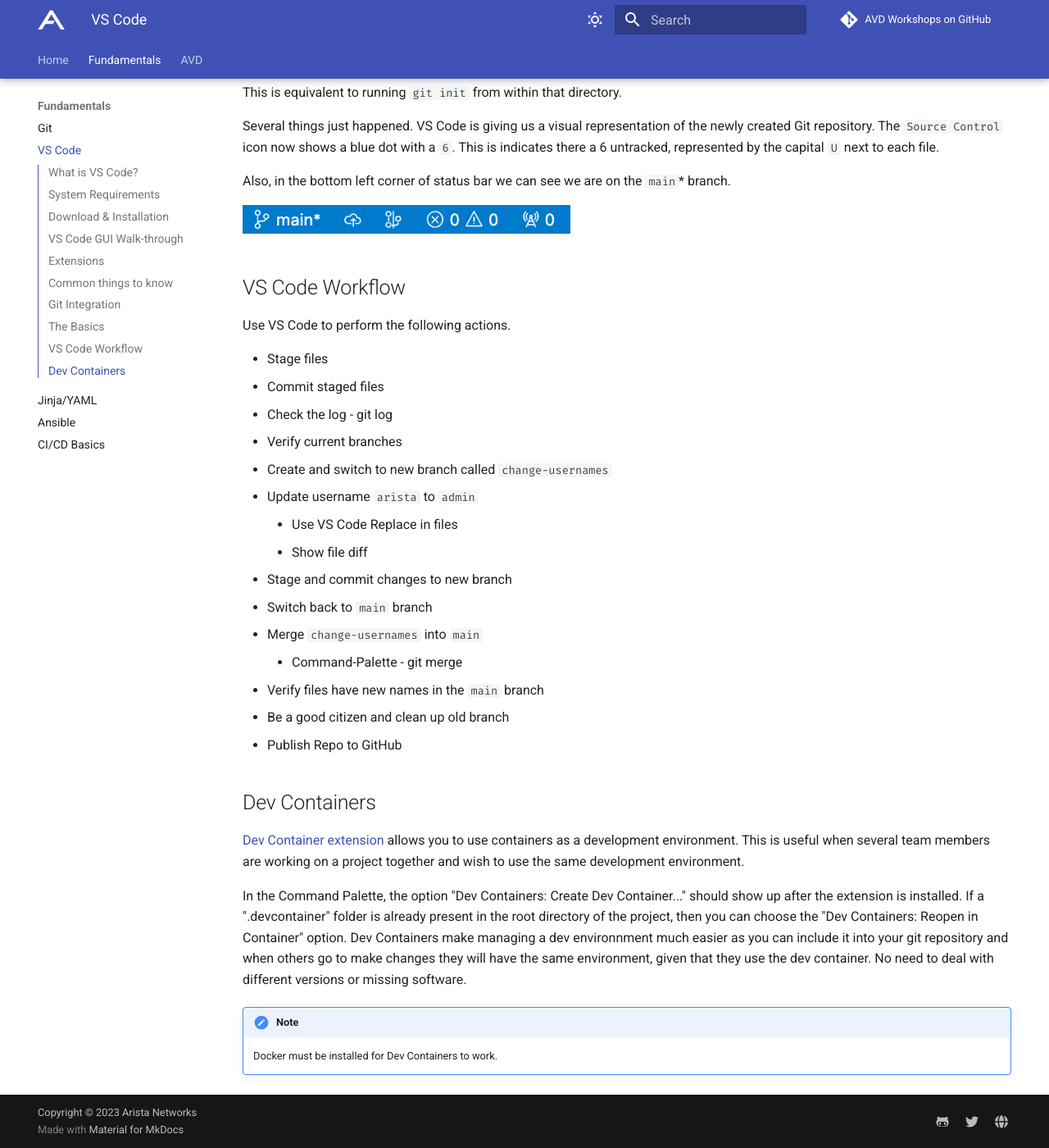
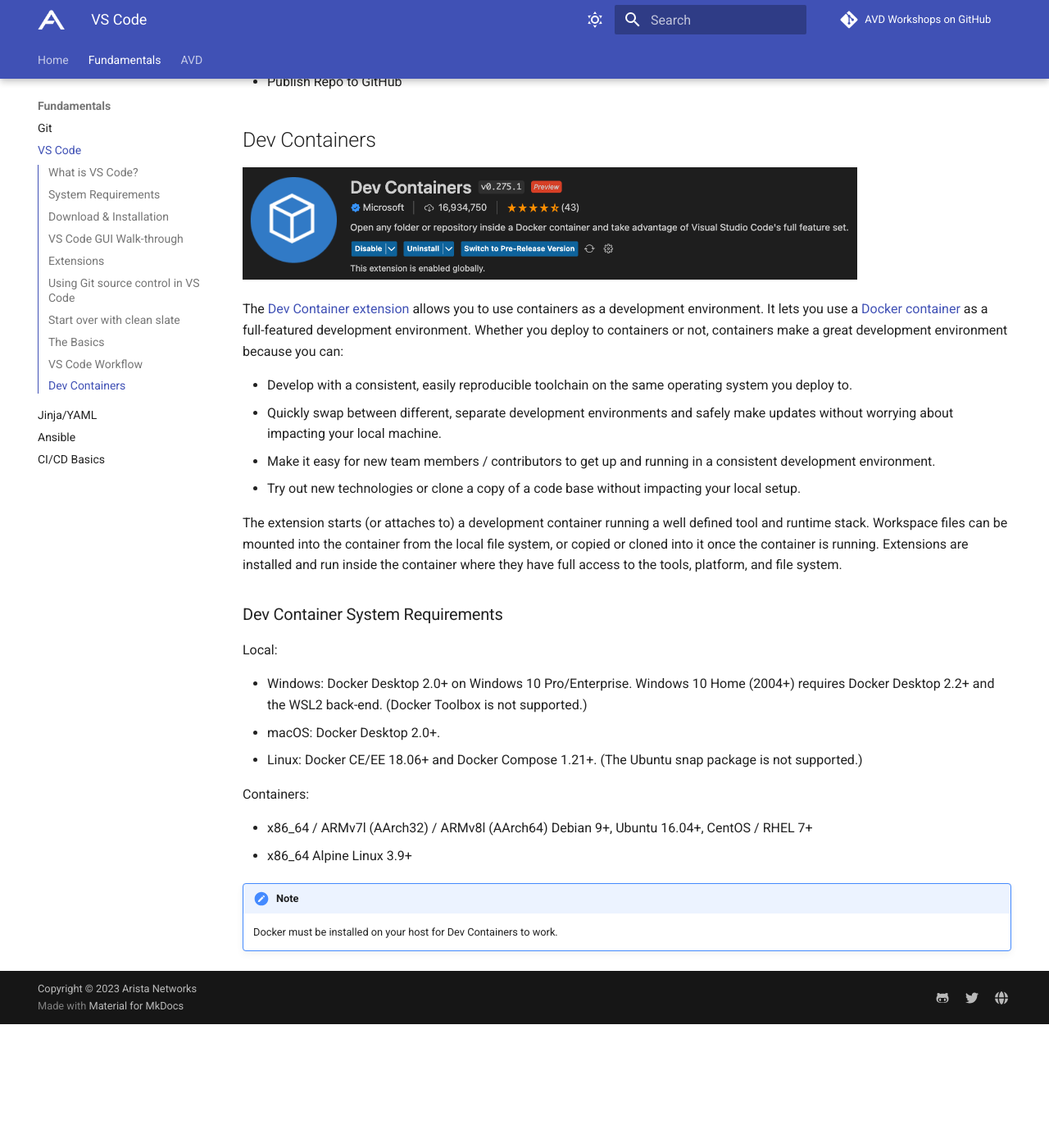
Before and after one commit to aristanetworks/avd-workshops, an MkDocs documentation site: the page built from workshops/vscode.md, in a window 1280 px wide and 1400 px high, scrolled down 4708 px. Shown: the whole window at 82% size. Built offline with MkDocs 1.6.1 and Material for MkDocs 9.7.7, drawn with Linux system fonts in a browser that asks for light colours; comment, search, counter and statistics services are not loaded; after the commit the page ends 5957 px from its top, so only the background shows below that; some of the changed text lies outside the part shown.

Commit message:
updated several sections of vscode

````diff
--- a/workshops/vscode.md
+++ b/workshops/vscode.md
@@ -63,37 +63,13 @@
 - Remote - SSH (Microsoft)
 - Dev Containers (Microsoft)
 
-## Common things to know
+## Using Git source control in VS Code
 
-### Open/Close Folders
+Visual Studio Code has integrated source control management (SCM) and includes Git support out-of-the-box. In the previous section we ran all Git commands from the command-line. Now we will use VS Code to perform the same operations.
 
-To open a file or folder go to ```File > Open``` or use ```Cmd/Ctrl + o```. Once you have a folder open you can simply just click on file you wish to open from the Explorer in the Activity Bar. Note if you only single click the file when you go to open another file it will replace it in the editor, to keep a file open double click it. The difference can be noticed by looking at the editor tab title. The tab in italics will be replaced. As seen in the image below.
+## Start over with clean slate
 
-![VS Code Logo](assets/images/vscode_Editor_Open_Italics.png){: style="width:260px"}
-
-To close a file you can click on the ```x``` of the editor tab, if you see a circle, changes to that file are unsaved.
-
-To close the folder go to ```File > Close Folder``` or ```Cmd/Ctrl + k``` then hit ```f```.
-
-### Save & Auto Save
-
-By default VS Code will not auto save file changes. To configure auto save click ```File > Auto Save```. If you wish to save manually you can save by going to ```File > Save``` or ```Cmd/Ctrl + s```.
-
-If a file has unsaved changes, the close button on the tab will be a circle/dot instead of the normal ```x```. As seen in the image below.
-
-![VS Code Logo](assets/images/vscode_Unsaved_Changes.png){: style="width:130px"}
-
-### Command Palette
-
-The Command Palette lets you access several commands and settings. To open it go to ```View > Command Palette``` or hit ```Cmd/Ctrl + Shift + P```. There are a lot of powerful commands you can test. If you would like to read more go [here](https://code.visualstudio.com/docs/getstarted/userinterface#_command-palette). As an example you can run git commands like `git clone`.
-
-### Start a Terminal
-
-VS Code allows you to launch a terminal session from within the program. To access it you can either go up to ```Terminal > New Terminal``` or hit ```Cmd/Ctrl + Shift + ` ```. You can create multiple instances of terminals and they can be different types, i.e. bash, python, zsh(if you have it installed).
-
-## Git Integration
-
-In the previous section we ran all Git commands from the command-line. Now we will use VS Code to perform the same operations. First let's reset the `samplefiles` directory by removing the hidden sub-directory `.git`.  This will remove any version control settings for the repository.
+Previously we downloaded and created a repository called `samplefiles`. Reset this repository to a directory by removing the hidden sub-directory `.git`.  This will remove any version control settings for the repository.
 
 ``` bash
 cd /home/coder/project/labfiles/samplefiles
@@ -146,9 +122,29 @@
 
 ## Dev Containers
 
-[Dev Container extension](https://marketplace.visualstudio.com/items?itemName=ms-vscode-remote.remote-containers) allows you to use containers as a development environment. This is useful when several team members are working on a project together and wish to use the same development environment.
+![devcontainer](assets/images/vscode_devcontainer.png){: style="width:750px"}
 
-In the Command Palette, the option "Dev Containers: Create Dev Container..." should show up after the extension is installed. If a ".devcontainer" folder is already present in the root directory of the project, then you can choose the "Dev Containers: Reopen in Container" option. Dev Containers make managing a dev environnment much easier as you can include it into your git repository and when others go to make changes they will have the same environment, given that they use the dev container. No need to deal with different versions or missing software.
+The [Dev Container extension](https://marketplace.visualstudio.com/items?itemName=ms-vscode-remote.remote-containers) allows you to use containers as a development environment. It lets you use a [Docker container](https://www.docker.com/) as a full-featured development environment. Whether you deploy to containers or not, containers make a great development environment because you can:
+
+- Develop with a consistent, easily reproducible toolchain on the same operating system you deploy to.
+- Quickly swap between different, separate development environments and safely make updates without worrying about impacting your local machine.
+- Make it easy for new team members / contributors to get up and running in a consistent development environment.
+- Try out new technologies or clone a copy of a code base without impacting your local setup.
+
+The extension starts (or attaches to) a development container running a well defined tool and runtime stack. Workspace files can be mounted into the container from the local file system, or copied or cloned into it once the container is running. Extensions are installed and run inside the container where they have full access to the tools, platform, and file system.
+
+### Dev Container System Requirements
+
+Local:
+
+- Windows: Docker Desktop 2.0+ on Windows 10 Pro/Enterprise. Windows 10 Home (2004+) requires Docker Desktop 2.2+ and the WSL2 back-end. (Docker Toolbox is not supported.)
+- macOS: Docker Desktop 2.0+.
+- Linux: Docker CE/EE 18.06+ and Docker Compose 1.21+. (The Ubuntu snap package is not supported.)
+
+Containers:
+
+- x86_64 / ARMv7l (AArch32) / ARMv8l (AArch64) Debian 9+, Ubuntu 16.04+, CentOS / RHEL 7+
+- x86_64 Alpine Linux 3.9+
 
 !!! Note
-    Docker must be installed for Dev Containers to work.
+    Docker must be installed on your host for Dev Containers to work.
````
Also changed, not shown: workshops/assets/images/vscode_devcontainer.png (added).
